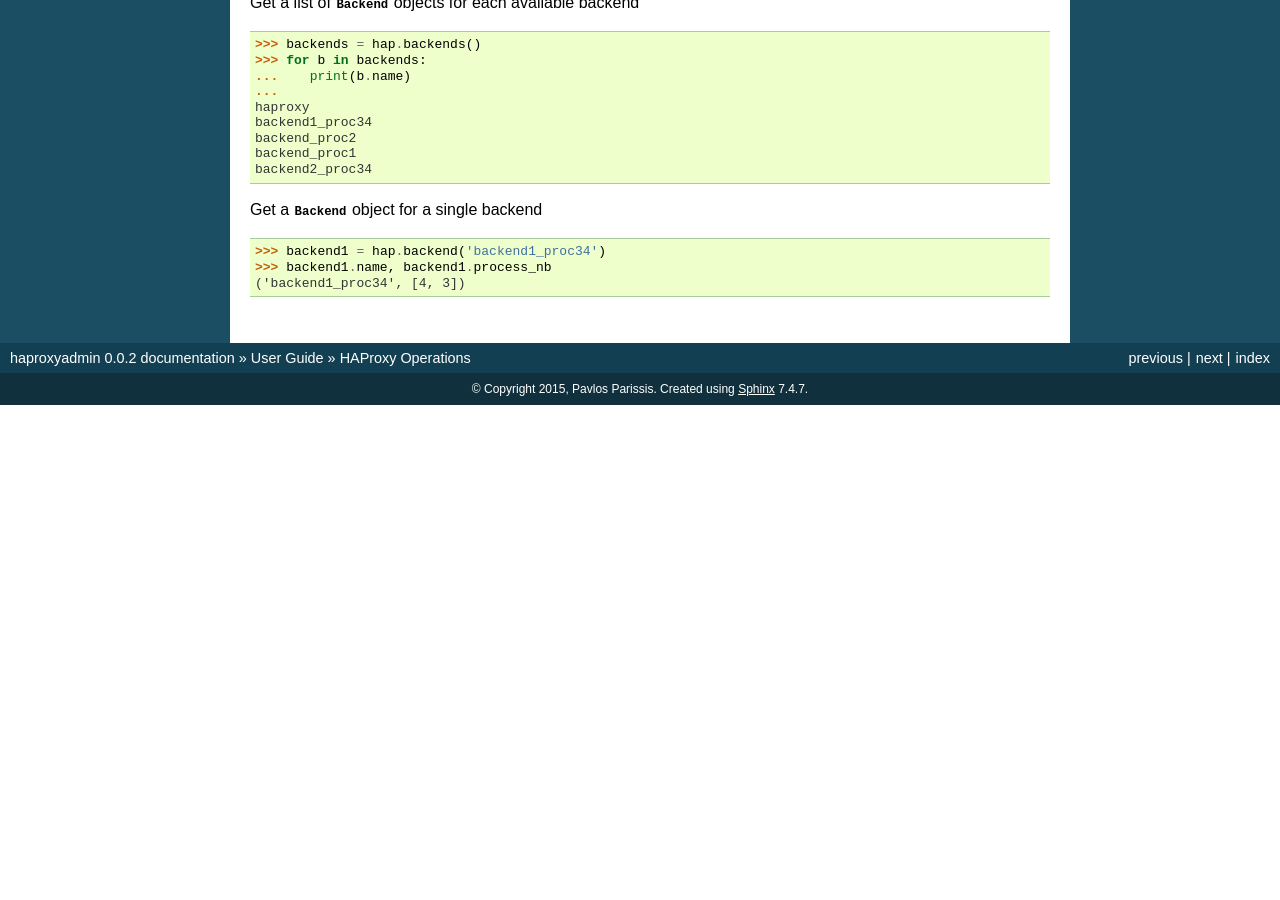
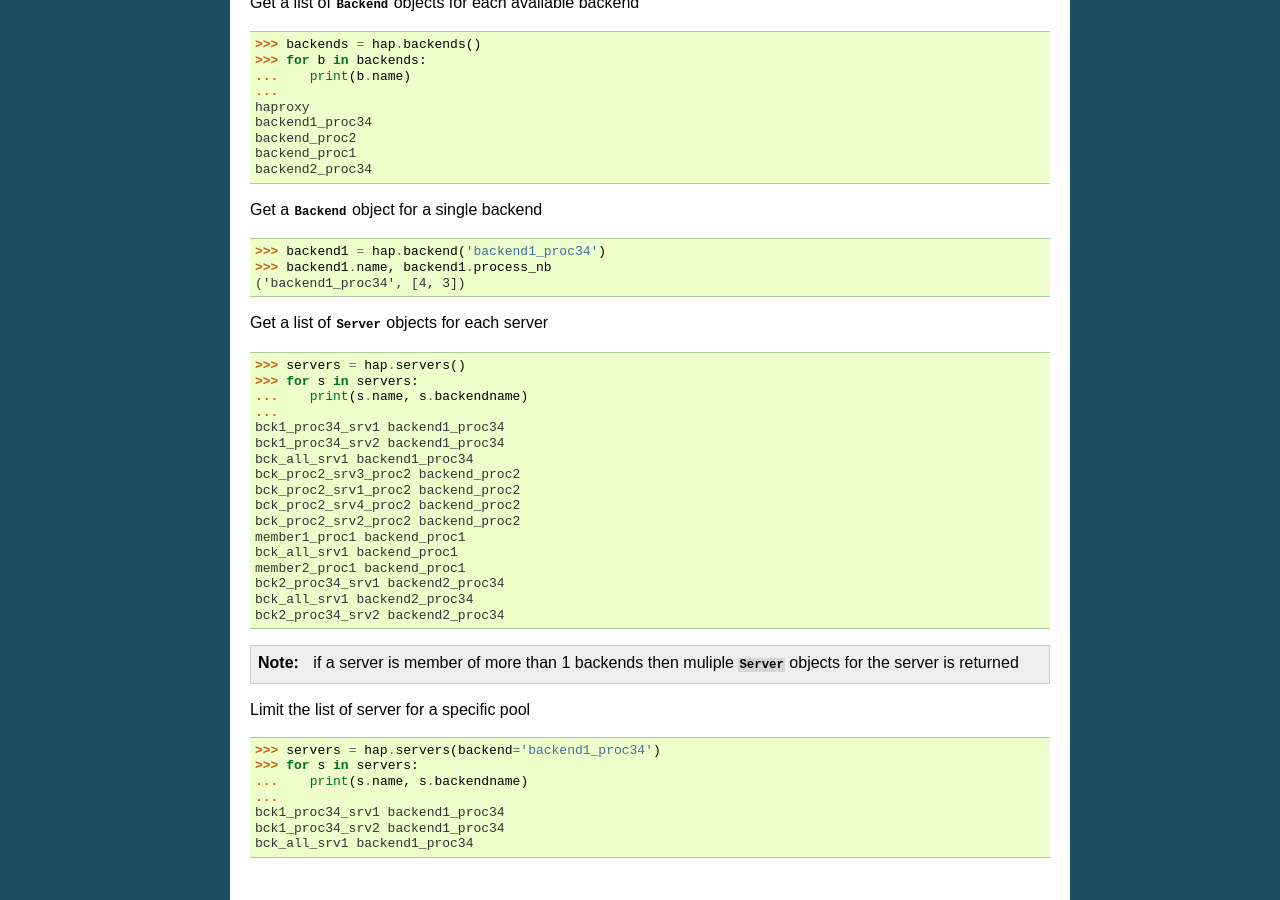
Before and after one commit to unixsurfer/haproxyadmin, a Sphinx documentation site: the page built from docs/source/user/haproxy.rst, in a window 1280 px wide and 900 px high, scrolled down 1144 px. Built offline with Sphinx 7.4.7, drawn with Linux system fonts in a browser that asks for light colours; pages that are not in the unit, such as notebooks, are missing from menus; before the commit the page ends 1549 px from its top, so only the background shows below that.

Commit message:
DOC: add examples in HAProxy section of User Guide for backends/servers

```diff
--- a/docs/source/user/haproxy.rst
+++ b/docs/source/user/haproxy.rst
@@ -95,3 +95,41 @@ Get a :class:`Backend <.Backend>` object for a single backend
     >>> backend1 = hap.backend('backend1_proc34')
     >>> backend1.name, backend1.process_nb
     ('backend1_proc34', [4, 3])
+
+Get a list of :class:`Server <.Server>` objects for each server
+
+.. code:: python
+
+    >>> servers = hap.servers()
+    >>> for s in servers:
+    ...    print(s.name, s.backendname)
+    ...
+    bck1_proc34_srv1 backend1_proc34
+    bck1_proc34_srv2 backend1_proc34
+    bck_all_srv1 backend1_proc34
+    bck_proc2_srv3_proc2 backend_proc2
+    bck_proc2_srv1_proc2 backend_proc2
+    bck_proc2_srv4_proc2 backend_proc2
+    bck_proc2_srv2_proc2 backend_proc2
+    member1_proc1 backend_proc1
+    bck_all_srv1 backend_proc1
+    member2_proc1 backend_proc1
+    bck2_proc34_srv1 backend2_proc34
+    bck_all_srv1 backend2_proc34
+    bck2_proc34_srv2 backend2_proc34
+
+.. note::
+     if a server is member of more than 1 backends then muliple
+     :class:`Server <.Server>` objects for the server is returned
+
+Limit the list of server for a specific pool
+
+.. code:: python
+
+    >>> servers = hap.servers(backend='backend1_proc34')
+    >>> for s in servers:
+    ...    print(s.name, s.backendname)
+    ...
+    bck1_proc34_srv1 backend1_proc34
+    bck1_proc34_srv2 backend1_proc34
+    bck_all_srv1 backend1_proc34
```
